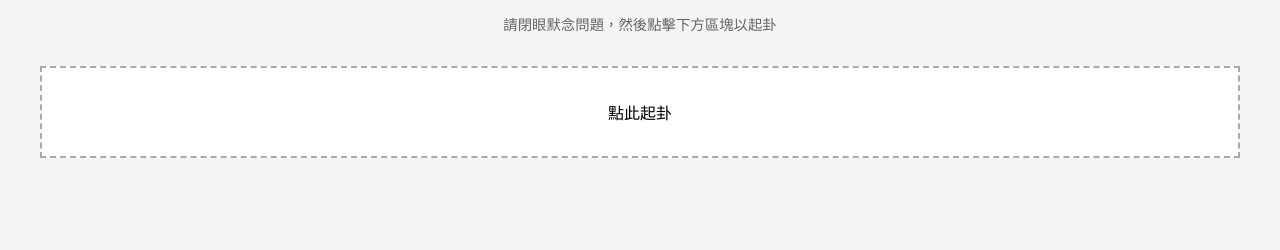
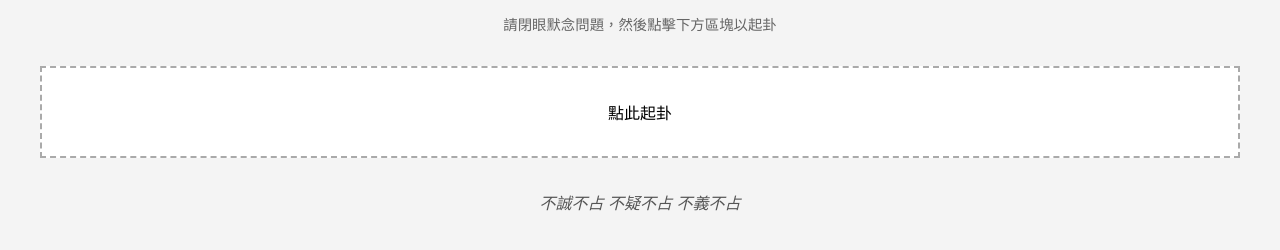
Before and after one commit to Northengineer/gua-helper, a plain HTML site: page index.html in a window 1280 px wide. Shown: the part 110-360 px from the top of the page. Drawn offline with Linux system fonts and the light colour scheme.

Commit message:
Update index.html

```diff
--- a/index.html
+++ b/index.html
@@ -65,7 +65,9 @@
 
 <!-- 新增這一行「整體結果」 -->
 <div id="result" class="section"></div>
-
+<div style="text-align: center; margin-top: 2em; font-style: italic; color: #555;">
+  不誠不占 不疑不占 不義不占
+</div>
   <script>
 
         const hexagrams = [
```
